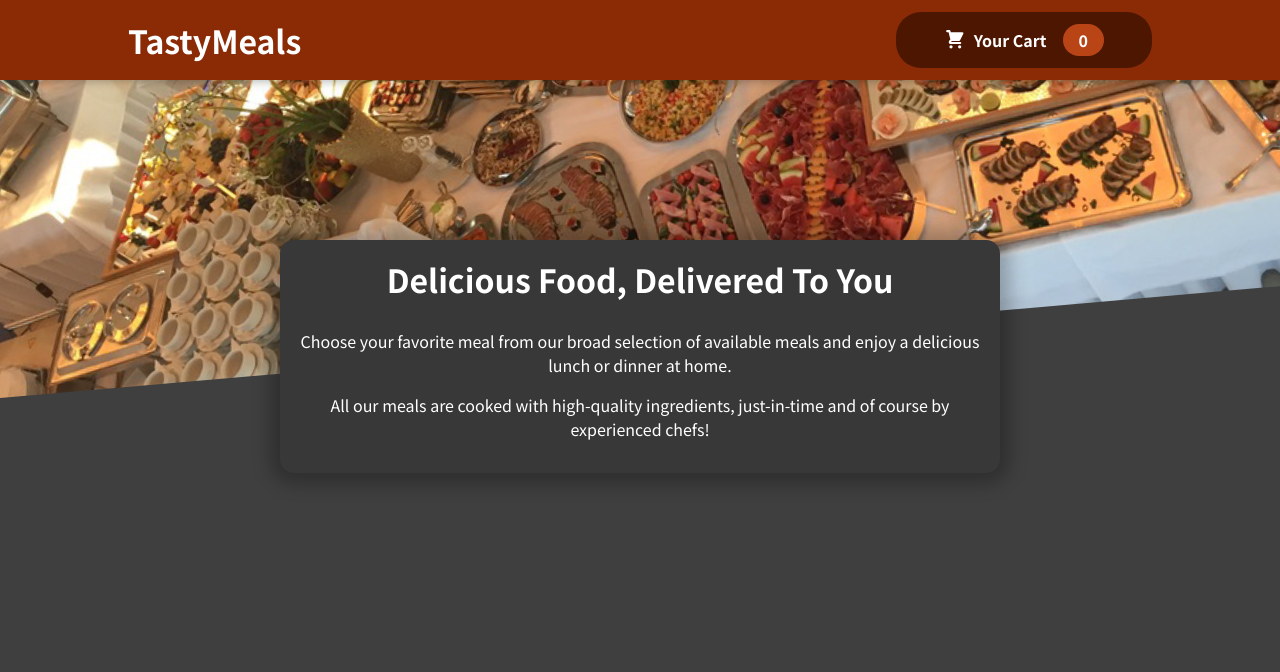
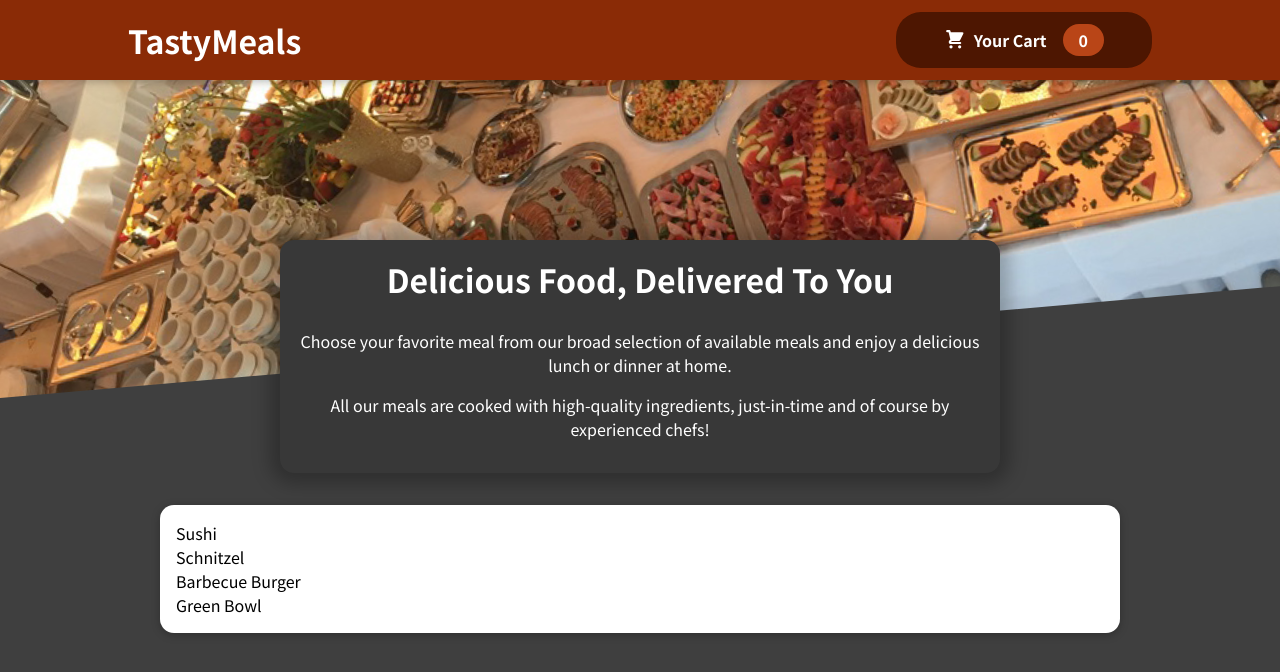
Before and after one commit to ShinchanThakur/Food-Order-App, a React (Create React App) app: page / in a window 1280 px wide. Shown: the top 672 px of the page. Built offline with nearby package versions, Linux system fonts and the light colour scheme.

Commit message:
Added dummy meals list and Card template

```diff
--- a/src/App.js
+++ b/src/App.js
@@ -1,11 +1,11 @@
 import Header from "./components/Layout/Header";
-import MealsSummary from './components/Meals/MealsSummary';
+import Meals from './components/Meals/Meals';
 
 function App() {
   return (
     <>
       <Header />
-      <MealsSummary />
+      <Meals />
     </>
   );
 }
--- /dev/null
+++ b/src/components/Meals/AvailableMeals.js
@@ -0,0 +1,21 @@
+import { useState } from "react";
+import DUMMY_MEALS from "./dummy-meals";
+import styles from './AvailableMeals.module.css';
+import Card from "../UI/Card";
+
+const AvailableMeals = () => {
+    const [meals, setMeals] = useState(DUMMY_MEALS);
+    return (
+        <section className={styles.meals}>
+            <Card>
+                <ul>
+                    {meals.map((meal) => {
+                        return <li key={meal.id}>{meal.name}</li>
+                    })}
+                </ul>
+            </Card>
+        </section>
+    )
+};
+
+export default AvailableMeals;
--- /dev/null
+++ b/src/components/Meals/AvailableMeals.module.css
@@ -0,0 +1,24 @@
+.meals {
+  max-width: 60rem;
+  width: 90%;
+  margin: 2rem auto;
+  animation: meals-appear 1s ease-out forwards;
+}
+
+.meals ul {
+  list-style: none;
+  margin: 0;
+  padding: 0;
+}
+
+@keyframes meals-appear {
+  from {
+    opacity: 0;
+    transform: translateY(3rem);
+  }
+
+  to {
+    opacity: 1;
+    transform: translateY(0);
+  }
+}
--- /dev/null
+++ b/src/components/Meals/Meals.js
@@ -0,0 +1,13 @@
+import AvailableMeals from "./AvailableMeals";
+import MealsSummary from "./MealsSummary";
+
+const Meals = () => {
+    return (
+        <>
+            <MealsSummary />
+            <AvailableMeals />
+        </>
+    )
+}
+
+export default Meals;
--- /dev/null
+++ b/src/components/Meals/dummy-meals.js
@@ -0,0 +1,28 @@
+const DUMMY_MEALS = [
+  {
+    id: 'm1',
+    name: 'Sushi',
+    description: 'Finest fish and veggies',
+    price: 22.99,
+  },
+  {
+    id: 'm2',
+    name: 'Schnitzel',
+    description: 'A german specialty!',
+    price: 16.5,
+  },
+  {
+    id: 'm3',
+    name: 'Barbecue Burger',
+    description: 'American, raw, meaty',
+    price: 12.99,
+  },
+  {
+    id: 'm4',
+    name: 'Green Bowl',
+    description: 'Healthy...and green...',
+    price: 18.99,
+  },
+];
+
+export default DUMMY_MEALS;
--- /dev/null
+++ b/src/components/UI/Card.js
@@ -0,0 +1,11 @@
+import styles from "./Card.module.css";
+
+const Card = props => {
+    return (
+        <div className={styles.card}>
+            {props.children}
+        </div>
+    )
+}
+
+export default Card;
--- /dev/null
+++ b/src/components/UI/Card.module.css
@@ -0,0 +1,6 @@
+.card {
+    padding: 1rem;
+    box-shadow: 0 2px 8px rgba(0, 0, 0, 0.25);
+    border-radius: 14px;
+    background-color: white;
+}
```
